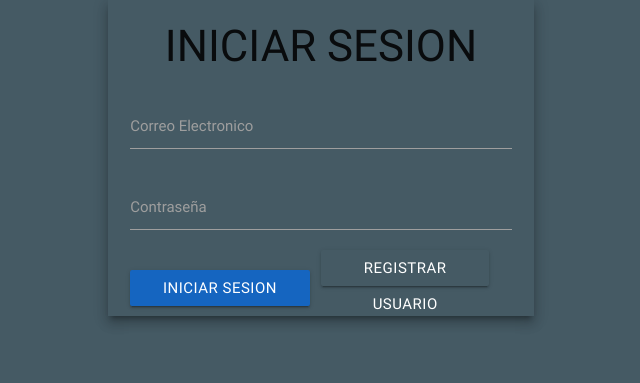
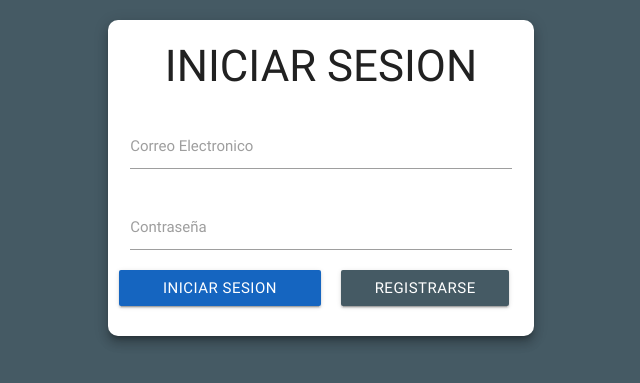
Before and after one commit to Brahian15/Registro_equipos, a PHP site: page / in a window 1280 px wide. Shown: the top 383 px of the page, without its empty margins (319-959 px from the left). Run offline with PHP 8.4, Linux system fonts and the light colour scheme; some libraries are stand-ins or nearby versions.

Commit message:
cambios visuales

```diff
--- a/view/assets/css/main.css
+++ b/view/assets/css/main.css
@@ -7,15 +7,21 @@ body{
   font-size: 12px;
 }
 
-#login{
+#login, #registro{
   border-radius: 10px;
   background-color: white;
   margin-top: 20px;
   border-radius: 10px;
+  background-color: white;
 }
 
-#btnLogin{
-  margin-bottom: 5px;
+#btnReg, #btnCanc{
+  margin-bottom: 30px;
+}
+
+#btnRegis{
+  margin-left: 20px;
+  margin-bottom: 30px;
 }
 
 #filas{
@@ -33,7 +39,3 @@ body{
 h3{
   text-align: center;
 }
-
-nav{
-  background-color: green;
-}
--- a/view/modules/auth/login.php
+++ b/view/modules/auth/login.php
@@ -1,5 +1,5 @@
 <div class="row" id="pg-inicio">
-  <div id="" class="z-depth-4 center col m4 offset-m4">
+  <div id="login" class="z-depth-4 center col m4 offset-m4">
       <form id="frmLogin" method="post" data-parsley-validate>
         <h3 class="center-align">INICIAR SESION</h3>
         <div class="input-field col s12">
@@ -12,10 +12,11 @@
           <label for="txtpass">Contraseña</label>
         </div>
 
-        <div class="col s6">
-          <button type="submit" class="btn waves-effect waves-light blue darken-3" style="width:100%; margin-top:20px" id="btnLogin">INICIAR SESION</button>
-        </div>
+        <button type="submit" class="btn waves-effect waves-light blue darken-3 col s6" id="btnLogin">Iniciar sesion</button>
+
       </form>
-    <div class="center"><a href="Registro" id="btn" class="btn blue-grey darken-2 col s5">Registrar Usuario</a></div>
+
+      <a href="Registro" id="btnRegis" class="btn blue-grey darken-2 col s5">Registrarse</a>
+
   </div>
 </div>
```
Also changed, not shown: view/modules/auth/register.php (+7 -7 lines).
